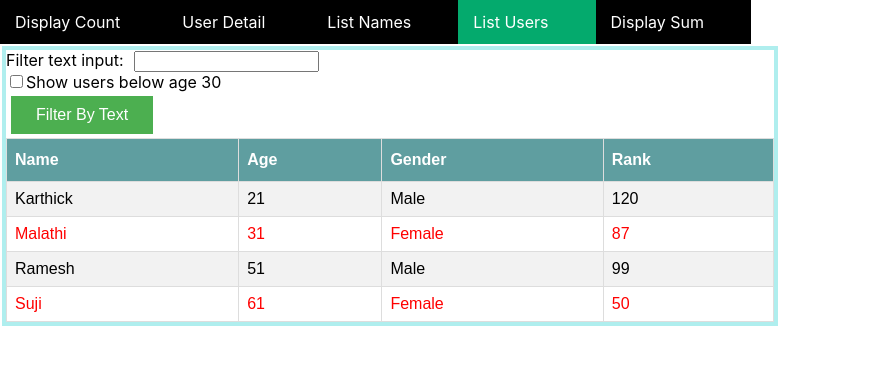
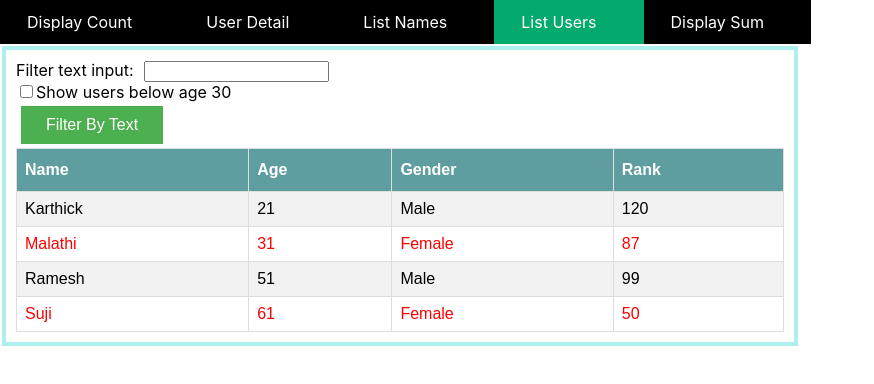
Before and after one commit to MadhuMuthumannan/emexo, a React (Create React App) app in the folder react/my-app/: page /listUsers in a window 1280 px wide. Shown: the top 384 px of the page, without its empty margins (0-874 px from the left). Built offline with nearby package versions, Linux system fonts and the light colour scheme.

Commit message:
added some more css

```diff
--- a/react/my-app/src/App.css
+++ b/react/my-app/src/App.css
@@ -1,6 +1,6 @@
 a {
   text-decoration: none;
-  padding: 12px 47px 12px 15px !important;
+  padding: 12px 47px 12px 27px !important;
   color: white;
   background-color: black;
   display: inline-block;
--- a/react/my-app/src/index.css
+++ b/react/my-app/src/index.css
@@ -16,6 +16,7 @@ code {
   border: 4px blue solid;
   margin: 2px;
   width: 60%;
+  padding: 10px;
 }
 
 .displaySumContainer > p {
@@ -63,18 +64,21 @@ div.userContainer {
   border: 4px paleturquoise solid;
   margin: 2px;
   width: 60%;
+  padding: 10px;
 }
 
 div.counterContainer {
   border: 4px orange solid;
   margin: 2px;
   width: 60%;
+  padding: 10px;
 }
 
 div.userDetailContainer {
   border: 4px purple solid;
   margin: 2px;
   width: 60%;
+  padding: 10px;
 }
 
 h3 {
```
